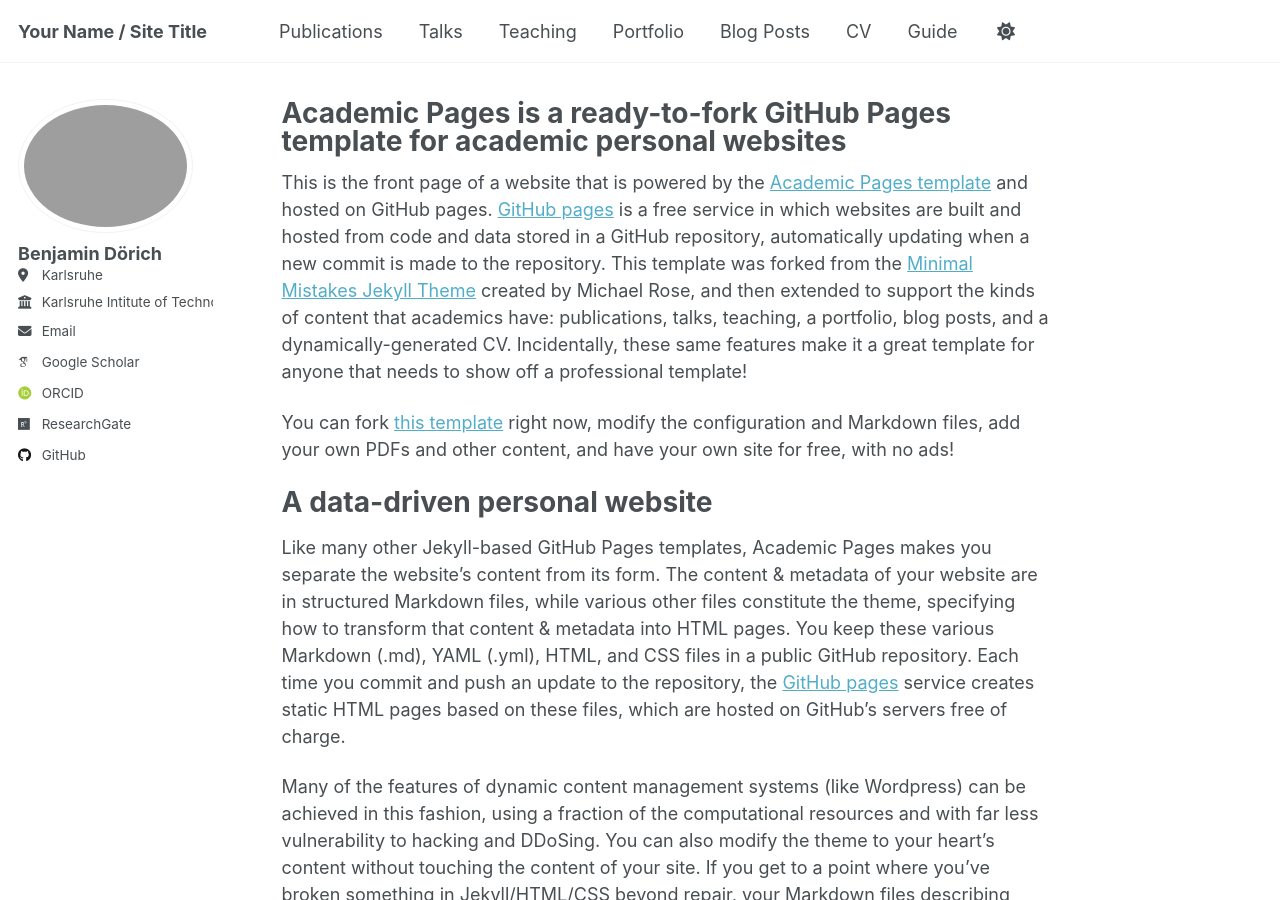
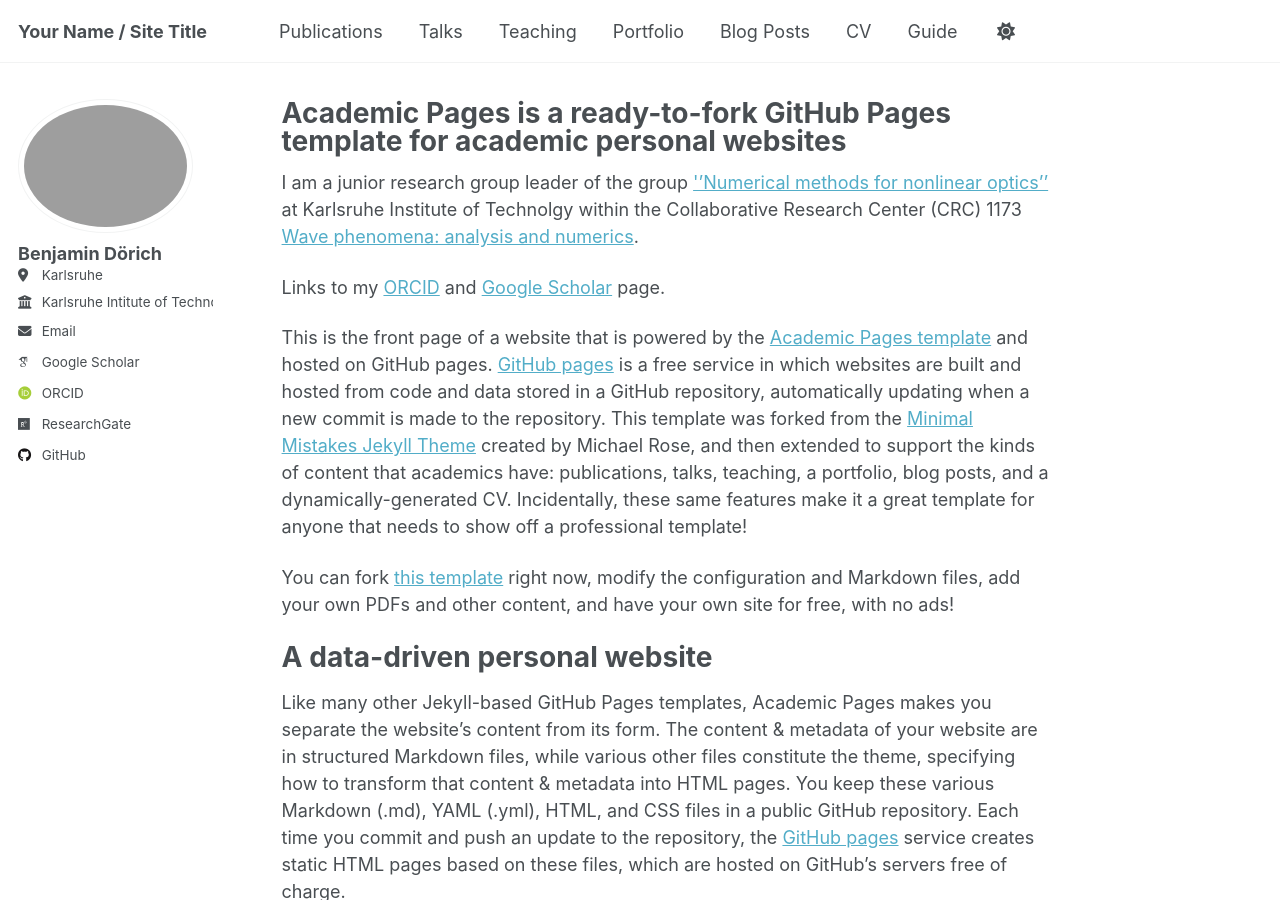
Before and after one commit to BenjaminDoerich/BenjaminDoerich.github.io, a Jekyll site: the page built from _pages/about.md, in a window 1280 px wide and 900 px high. Built offline with Jekyll 4.4.1, drawn with Linux system fonts in a browser that asks for light colours; some web fonts are replaced; a script that is not in the unit is left out.

Commit message:
web stuff

```diff
--- a/_pages/about.md
+++ b/_pages/about.md
@@ -6,6 +6,13 @@ redirect_from:
   - /about/
   - /about.html
 ---
+
+
+
+I am a junior research group leader of the group [''Numerical methods for nonlinear optics''](https://ianm.math.kit.edu/jrg/nmno/index.php) at Karlsruhe Institute of Technolgy within the Collaborative Research Center (CRC) 1173 [Wave phenomena: analysis and numerics](https://www.waves.kit.edu/).
+
+Links to my [ORCID](https://orcid.org/0000-0001-5840-2270) and [Google Scholar](https://scholar.google.de/citations?user=h9b6i00AAAAJ&hl=en) page.
+
 
 This is the front page of a website that is powered by the [Academic Pages template](https://github.com/academicpages/academicpages.github.io) and hosted on GitHub pages. [GitHub pages](https://pages.github.com) is a free service in which websites are built and hosted from code and data stored in a GitHub repository, automatically updating when a new commit is made to the repository. This template was forked from the [Minimal Mistakes Jekyll Theme](https://mmistakes.github.io/minimal-mistakes/) created by Michael Rose, and then extended to support the kinds of content that academics have: publications, talks, teaching, a portfolio, blog posts, and a dynamically-generated CV. Incidentally, these same features make it a great template for anyone that needs to show off a professional template!
 
```
